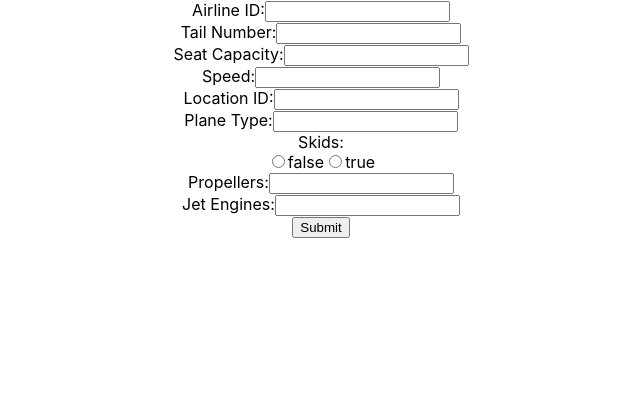
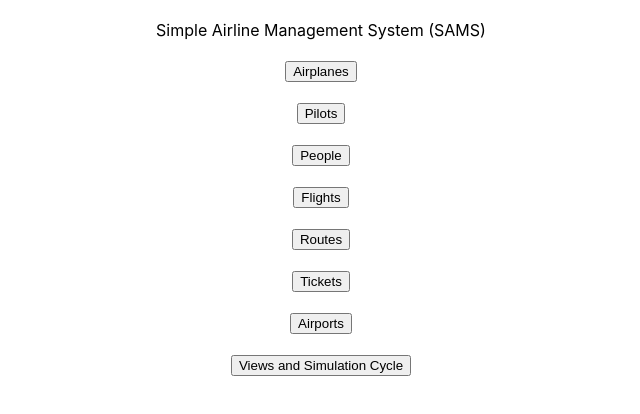
Before and after one commit to mengzhuou/DatabaseManagement, a React (Create React App) app in the folder db_management_project/Frontend/: page / in a window 1280 px wide. Shown: the top 414 px of the page, without its empty margins (319-959 px from the left). Built offline with nearby package versions, Linux system fonts and the light colour scheme; what axios-cookiejar-support would draw is missing.

Commit message:
Add the interface of menu

```diff
--- a/db_management_project/Frontend/src/Menu.js
+++ b/db_management_project/Frontend/src/Menu.js
@@ -1,7 +1,87 @@
-import React, { Component } from 'react';
+import React, { Component, useState } from 'react';
 import { addAirplane } from './connector';
+import './App.css';
 
-class Menu extends Component {
+function Menu() {
+  const [activeTab, setActiveTab] = useState('Airplanes');
+
+  const handleTabClick = (tabName) => {
+    setActiveTab(tabName);
+  };
+
+  return (
+    <div className="Menu">
+    <br />
+    Simple Airline Management System (SAMS)
+      <div className="sidebar">
+        <div
+          className={activeTab === 'Airplanes' ? 'active' : ''}
+          onClick={() => handleTabClick('Airplanes')}
+        >
+        <br />
+         <button>Airplanes</button>
+        </div>
+        <br />
+        <div
+          className={activeTab === 'Pilots' ? 'active' : ''}
+          onClick={() => handleTabClick('Pilots')}
+        >
+          <button>Pilots</button>
+        </div>
+        <br />
+        <div
+          className={activeTab === 'People' ? 'active' : ''}
+          onClick={() => handleTabClick('People')}
+        >
+          <button>People</button>
+        </div>
+        <br />
+        <div
+          className={activeTab === 'Flights' ? 'active' : ''}
+          onClick={() => handleTabClick('Flights')}
+        >
+          <button>Flights</button>
+        </div>
+        <br />
+      </div>
+      <div className="main">
+        <div
+          className={activeTab === 'Routes' ? 'active' : ''}
+          onClick={() => handleTabClick('Routes')}
+        >
+          <button>Routes</button>
+        </div>
+        <br />
+        <div
+          className={activeTab === 'Tickets' ? 'active' : ''}
+          onClick={() => handleTabClick('Tickets')}
+        >
+          <button>Tickets</button>
+        </div>
+        <br />
+        <div
+          className={activeTab === 'Airports' ? 'active' : ''}
+          onClick={() => handleTabClick('Airports')}
+        >
+          <button>Airports</button>
+        </div>
+        <br />
+        <div
+          className={activeTab === 'ViewsandSimulationCycle' ? 'active' : ''}
+          onClick={() => handleTabClick('ViewsandSimulationCycle')}
+        >
+          <button>Views and Simulation Cycle</button>
+        </div>
+        <br />
+      </div>
+    </div>
+  );
+}
+
+export default Menu;
+
+/*
+class addAirplane extends Component {
   constructor(props) {
     super(props);
 
@@ -186,4 +266,5 @@ class Menu extends Component {
     }
 
 
-export default Menu;
+export default addAirplane;
+*/
```
